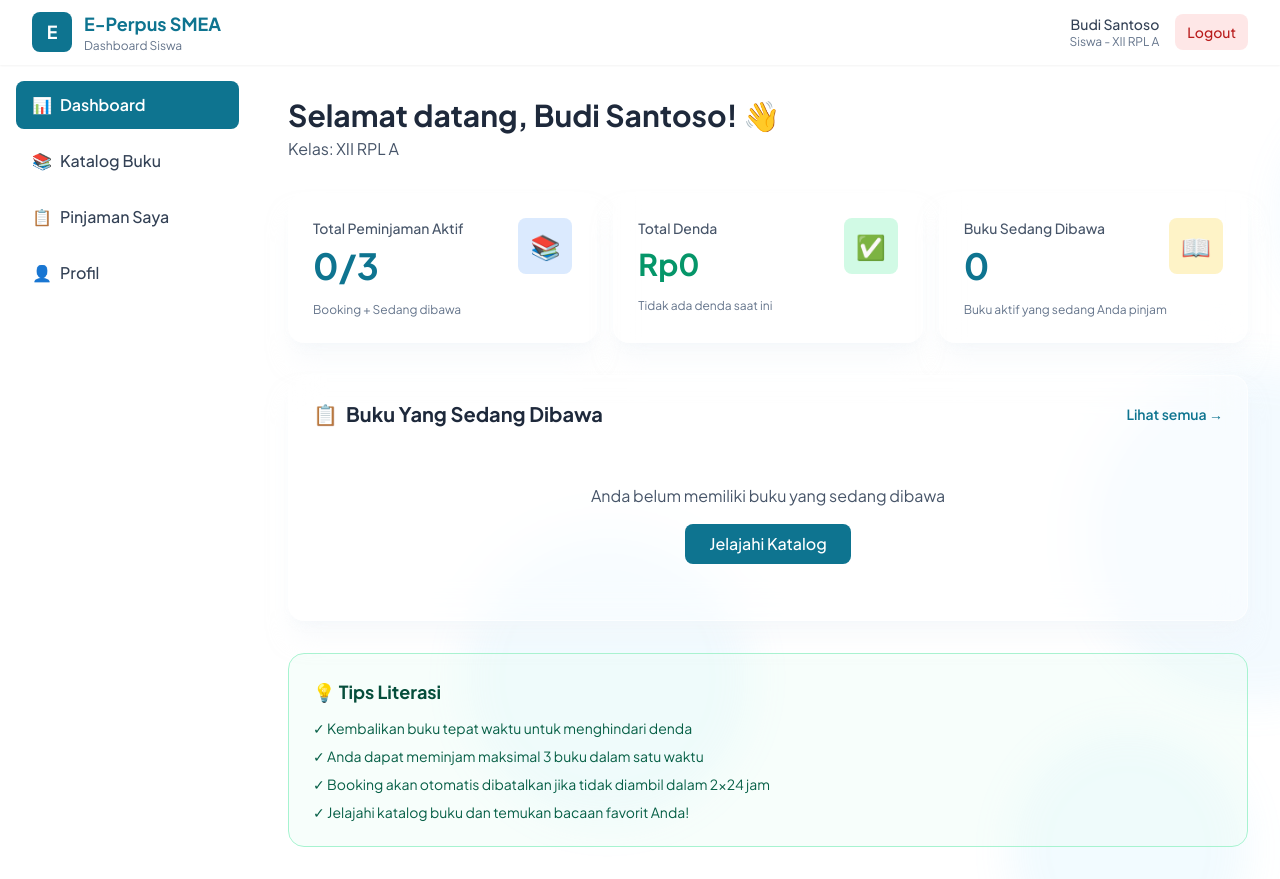
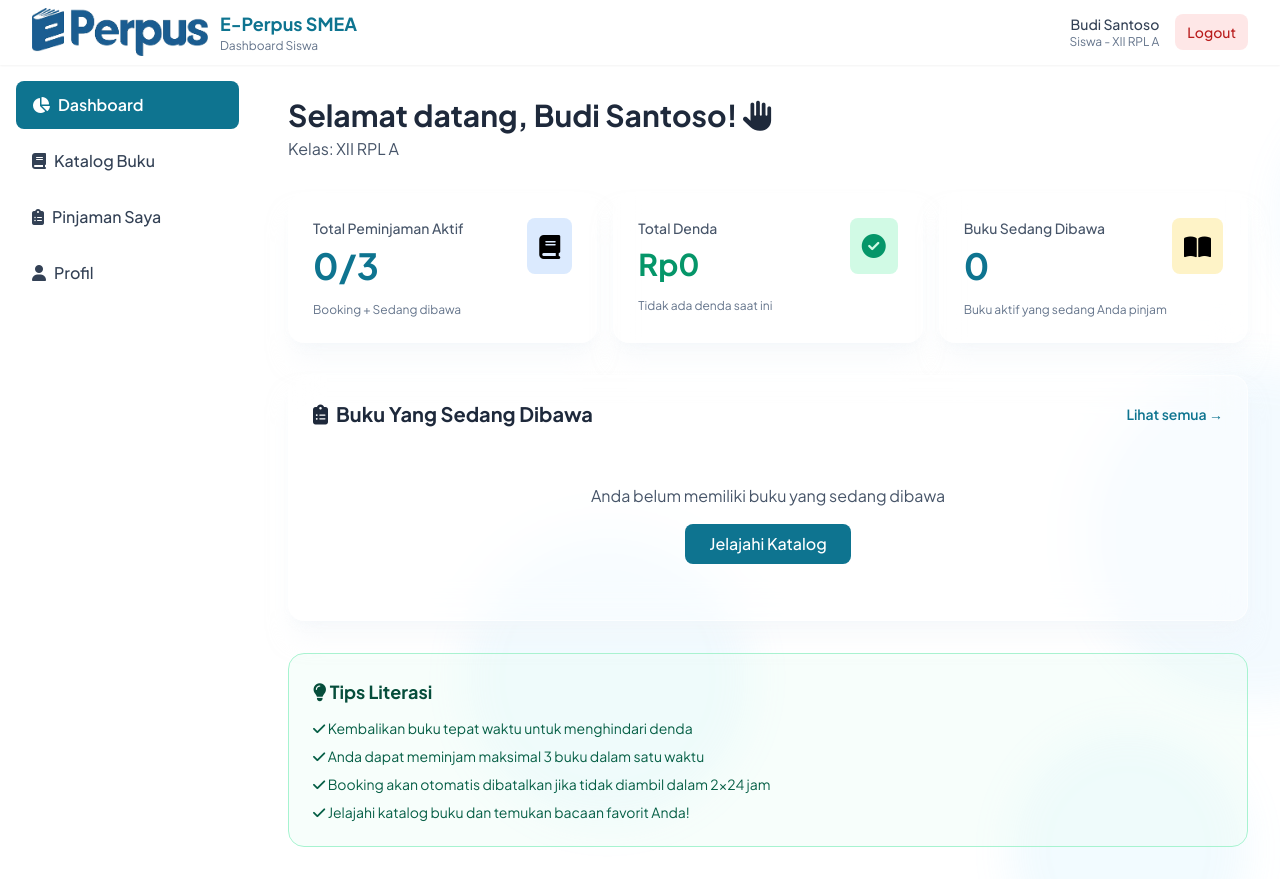
Before and after one commit to Nazwarrrr/Glassmorphism, a PHP site: page /glassmorphism/siswa/dashboard.php in a window 1280 px wide. Run offline with PHP 8.4, Linux system fonts and the light colour scheme; a user stored in the database is signed in; data comes from the database, SQL or seed files in the repository; tables that the repository leaves empty hold one stand-in row (values such as "Sample post"); some libraries are stand-ins or nearby versions.

Commit message:
update logo dan icon

```diff
--- a/config/session_handler.php
+++ b/config/session_handler.php
@@ -29,7 +29,7 @@ function check_session_timeout() {
     // Jika sudah melebihi timeout, destroy session
     if ($elapsed > SESSION_TIMEOUT) {
         session_destroy();
-        header("Location: /Perpustakaan/auth/login.php?timeout=1");
+        header("Location: /Glassmorphism/auth/login.php?timeout=1");
         exit();
     }
 
@@ -51,16 +51,16 @@ function is_logged_in() {
  */
 function check_role($required_role) {
     if (!is_logged_in()) {
-        header("Location: /Perpustakaan/auth/login.php");
+        header("Location: /Glassmorphism/auth/login.php");
         exit();
     }
 
     if ($_SESSION['role'] !== $required_role) {
         // Redirect ke dashboard sesuai role mereka
         if ($_SESSION['role'] === 'siswa') {
-            header("Location: /Perpustakaan/siswa/dashboard.php");
+            header("Location: /Glassmorphism/siswa/dashboard.php");
         } else {
-            header("Location: /Perpustakaan/admin/dashboard.php");
+            header("Location: /Glassmorphism/admin/dashboard.php");
         }
         exit();
     }
@@ -79,9 +79,9 @@ function redirect_by_role() {
     check_session_timeout();
 
     if ($_SESSION['role'] === 'siswa') {
-        header("Location: /Perpustakaan/siswa/dashboard.php");
+        header("Location: /Glassmorphism/siswa/dashboard.php");
     } else {
-        header("Location: /Perpustakaan/admin/dashboard.php");
+        header("Location: /Glassmorphism/admin/dashboard.php");
     }
     exit();
 }
@@ -91,7 +91,7 @@ function redirect_by_role() {
  */
 function do_logout() {
     session_destroy();
-    header("Location: /Perpustakaan/auth/login.php");
+    header("Location: /Glassmorphism/auth/login.php");
     exit();
 }
 ?>
--- a/helpers/layout.php
+++ b/helpers/layout.php
@@ -19,9 +19,7 @@ function render_navbar($page_title, $role = null) {
             <div class="flex justify-between items-center h-16">
                 <!-- Logo/Title -->
                 <div class="flex items-center gap-3">
-                    <div class="w-10 h-10 bg-[#0E7490] rounded-lg flex items-center justify-center text-white font-bold text-lg">
-                        E
-                    </div>
+                    <img src="/Glassmorphism/images/perpus-logo.png" alt="Perpus Logo" class="h-12 object-contain">
                     <div>
                         <h1 class="text-lg font-bold text-[#0E7490]">E-Perpus SMEA</h1>
                         <p class="text-xs text-slate-500"><?php echo htmlspecialchars($page_title); ?></p>
@@ -34,7 +32,7 @@ function render_navbar($page_title, $role = null) {
                         <p class="text-sm font-medium text-slate-700"><?php echo htmlspecialchars($_SESSION['nama_lengkap'] ?? ''); ?></p>
                         <p class="text-xs text-slate-500 capitalize"><?php echo htmlspecialchars($role); ?><?php echo ($role === 'siswa' && isset($_SESSION['kelas'])) ? ' - ' . htmlspecialchars($_SESSION['kelas']) : ''; ?></p>
                     </div>
-                    <a href="/Perpustakaan/auth/logout.php" class="bg-red-100/80 hover:bg-red-200 text-red-700 px-3 py-2 rounded-lg text-sm font-medium transition">
+                    <a href="/Glassmorphism/auth/logout.php" class="bg-red-100/80 hover:bg-red-200 text-red-700 px-3 py-2 rounded-lg text-sm font-medium transition">
                         Logout
                     </a>
                 </div>
@@ -50,10 +48,10 @@ function render_navbar($page_title, $role = null) {
  */
 function render_sidebar_siswa($active_menu) {
     $menus = [
-        'dashboard' => ['label' => 'Dashboard', 'url' => '/Perpustakaan/siswa/dashboard.php', 'icon' => '📊'],
-        'katalog' => ['label' => 'Katalog Buku', 'url' => '/Perpustakaan/siswa/katalog.php', 'icon' => '📚'],
-        'pinjaman' => ['label' => 'Pinjaman Saya', 'url' => '/Perpustakaan/siswa/pinjaman.php', 'icon' => '📋'],
-        'profil' => ['label' => 'Profil', 'url' => '/Perpustakaan/siswa/profil.php', 'icon' => '👤'],
+        'dashboard' => ['label' => 'Dashboard', 'url' => '/Glassmorphism/siswa/dashboard.php', 'icon' => '<i class="fas fa-chart-pie"></i>'],
+        'katalog' => ['label' => 'Katalog Buku', 'url' => '/Glassmorphism/siswa/katalog.php', 'icon' => '<i class="fas fa-book"></i>'],
+        'pinjaman' => ['label' => 'Pinjaman Saya', 'url' => '/Glassmorphism/siswa/pinjaman.php', 'icon' => '<i class="fas fa-clipboard-list"></i>'],
+        'profil' => ['label' => 'Profil', 'url' => '/Glassmorphism/siswa/profil.php', 'icon' => '<i class="fas fa-user"></i>'],
     ];
     ?>
     <aside class="w-full md:w-64 bg-white/40 backdrop-blur-lg border-r border-white/60 md:sticky md:top-16 md:h-[calc(100vh-64px)]">
@@ -81,10 +79,10 @@ function render_sidebar_siswa($active_menu) {
  */
 function render_sidebar_admin($active_menu) {
     $menus = [
-        'dashboard' => ['label' => 'Dashboard', 'url' => '/Perpustakaan/admin/dashboard.php', 'icon' => '📊'],
-        'sirkulasi' => ['label' => 'Meja Sirkulasi', 'url' => '/Perpustakaan/admin/sirkulasi.php', 'icon' => '🔄'],
-        'katalog' => ['label' => 'Katalog Buku', 'url' => '/Perpustakaan/admin/katalog.php', 'icon' => '📚'],
-        'profil' => ['label' => 'Profil', 'url' => '/Perpustakaan/admin/profil.php', 'icon' => '👤'],
+        'dashboard' => ['label' => 'Dashboard', 'url' => '/Glassmorphism/admin/dashboard.php', 'icon' => '<i class="fas fa-chart-pie"></i>'],
+        'sirkulasi' => ['label' => 'Meja Sirkulasi', 'url' => '/Glassmorphism/admin/sirkulasi.php', 'icon' => '<i class="fas fa-sync-alt"></i>'],
+        'katalog' => ['label' => 'Katalog Buku', 'url' => '/Glassmorphism/admin/katalog.php', 'icon' => '<i class="fas fa-book"></i>'],
+        'profil' => ['label' => 'Profil', 'url' => '/Glassmorphism/admin/profil.php', 'icon' => '<i class="fas fa-user"></i>'],
     ];
     ?>
     <aside class="w-full md:w-64 bg-white/40 backdrop-blur-lg border-r border-white/60 md:sticky md:top-16 md:h-[calc(100vh-64px)]">
@@ -119,7 +117,7 @@ function render_status_badge($status, $denda = 0, $tgl_kembali = null) {
     switch ($status) {
         case 'Menunggu Konfirmasi':
             $badge_class = 'bg-amber-100/80 text-amber-800 border border-amber-300';
-            $icon = '⏳';
+            $icon = '<i class="fas fa-hourglass-half"></i>';
             break;
         case 'Sedang Dipinjam':
             // Check if approaching due date
@@ -131,31 +129,31 @@ function render_status_badge($status, $denda = 0, $tgl_kembali = null) {
 
                 if ($hours_left < 24) {
                     $badge_class = 'bg-orange-100/80 text-orange-800 border border-orange-300';
-                    $icon = '⚠️';
+                    $icon = '<i class="fas fa-exclamation-triangle"></i>';
                 } else {
                     $badge_class = 'bg-emerald-100/80 text-emerald-800 border border-emerald-300';
-                    $icon = '✅';
+                    $icon = '<i class="fas fa-check-circle"></i>';
                 }
             } else {
                 $badge_class = 'bg-emerald-100/80 text-emerald-800 border border-emerald-300';
-                $icon = '✅';
+                $icon = '<i class="fas fa-check-circle"></i>';
             }
             break;
         case 'Terlambat':
             $badge_class = 'bg-red-100/80 text-red-800 border border-red-300';
-            $icon = '❌';
+            $icon = '<i class="fas fa-times-circle"></i>';
             break;
         case 'Selesai':
             $badge_class = 'bg-blue-100/80 text-blue-800 border border-blue-300';
-            $icon = '✓';
+            $icon = '<i class="fas fa-check"></i>';
             break;
         case 'Ditolak':
             $badge_class = 'bg-slate-100/80 text-slate-800 border border-slate-300';
-            $icon = '✕';
+            $icon = '<i class="fas fa-times"></i>';
             break;
         default:
             $badge_class = 'bg-slate-100/80 text-slate-800 border border-slate-300';
-            $icon = '•';
+            $icon = '<i class="fas fa-circle"></i>';
     }
 
     echo '<span class="inline-flex items-center gap-1 px-3 py-1 rounded-full text-sm font-medium ' . $badge_class . '">';
--- a/siswa/dashboard.php
+++ b/siswa/dashboard.php
@@ -56,6 +56,7 @@ $active_books = fetch_all(
     <meta name="viewport" content="width=device-width, initial-scale=1.0">
     <title>Dashboard - E-Perpus SMEA</title>
     <link href="https://fonts.googleapis.com/css2?family=Plus+Jakarta+Sans:wght@400;500;600;700&display=swap" rel="stylesheet">
+    <link rel="stylesheet" href="https://cdnjs.cloudflare.com/ajax/libs/font-awesome/6.4.0/css/all.min.css">
     <script src="https://cdn.tailwindcss.com"></script>
     <script src="https://cdn.jsdelivr.net/npm/sweetalert2@11"></script>
     <style>
@@ -97,7 +98,7 @@ $active_books = fetch_all(
         <main class="flex-1 p-4 sm:p-6 lg:p-8 overflow-y-auto">
             <!-- Welcome section -->
             <div class="mb-8">
-                <h2 class="text-3xl font-bold text-slate-800">Selamat datang, <?php echo htmlspecialchars($_SESSION['nama_lengkap']); ?>! 👋</h2>
+                <h2 class="text-3xl font-bold text-slate-800">Selamat datang, <?php echo htmlspecialchars($_SESSION['nama_lengkap']); ?>! <i class="fas fa-hand-paper"></i></h2>
                 <p class="text-slate-600 mt-1">Kelas: <?php echo htmlspecialchars($_SESSION['kelas'] ?? '-'); ?></p>
             </div>
 
@@ -111,7 +112,7 @@ $active_books = fetch_all(
                             <p class="text-4xl font-bold text-[#0E7490] mt-2"><?php echo $total_active_loans; ?>/<?php echo MAX_PEMINJAMAN_AKTIF; ?></p>
                         </div>
                         <div class="bg-blue-100 p-3 rounded-lg">
-                            <span class="text-2xl">📚</span>
+                            <span class="text-2xl"><i class="fas fa-book"></i></span>
                         </div>
                     </div>
                     <p class="text-xs text-slate-500 mt-4">Booking + Sedang dibawa</p>
@@ -127,7 +128,11 @@ $active_books = fetch_all(
                             </p>
                         </div>
                         <div class="<?php echo ($total_fine > 0) ? 'bg-red-100' : 'bg-emerald-100'; ?> p-3 rounded-lg">
-                            <span class="text-2xl"><?php echo ($total_fine > 0) ? '⚠️' : '✅'; ?></span>
+                            <?php if ($total_fine > 0): ?>
+                                <i class="fas fa-exclamation-triangle text-2xl text-red-600"></i>
+                            <?php else: ?>
+                                <i class="fas fa-check-circle text-2xl text-emerald-600"></i>
+                            <?php endif; ?>
                         </div>
                     </div>
                     <p class="text-xs text-slate-500 mt-4">
@@ -143,7 +148,7 @@ $active_books = fetch_all(
                             <p class="text-4xl font-bold text-[#0E7490] mt-2"><?php echo count($active_books); ?></p>
                         </div>
                         <div class="bg-amber-100 p-3 rounded-lg">
-                            <span class="text-2xl">📖</span>
+                            <span class="text-2xl"><i class="fas fa-book-open"></i></span>
                         </div>
                     </div>
                     <p class="text-xs text-slate-500 mt-4">Buku aktif yang sedang Anda pinjam</p>
@@ -154,9 +159,9 @@ $active_books = fetch_all(
             <div class="bg-white/40 backdrop-blur-lg border border-white/60 rounded-2xl p-6 shadow-xl shadow-slate-100/50">
                 <div class="flex items-center justify-between mb-6">
                     <h3 class="text-xl font-bold text-slate-800 flex items-center gap-2">
-                        <span>📋</span> Buku Yang Sedang Dibawa
+                        <span><i class="fas fa-clipboard-list"></i></span> Buku Yang Sedang Dibawa
                     </h3>
-                    <a href="/Perpustakaan/siswa/pinjaman.php" class="text-[#0E7490] hover:text-[#155E75] text-sm font-semibold">
+                    <a href="/Glassmorphism/siswa/pinjaman.php" class="text-[#0E7490] hover:text-[#155E75] text-sm font-semibold">
                         Lihat semua →
                     </a>
                 </div>
@@ -164,7 +169,7 @@ $active_books = fetch_all(
                 <?php if (empty($active_books)): ?>
                     <div class="text-center py-8">
                         <p class="text-slate-600 mb-4">Anda belum memiliki buku yang sedang dibawa</p>
-                        <a href="/Perpustakaan/siswa/katalog.php" class="inline-block bg-[#0E7490] hover:bg-[#155E75] text-white px-6 py-2 rounded-lg font-medium transition">
+                        <a href="/Glassmorphism/siswa/katalog.php" class="inline-block bg-[#0E7490] hover:bg-[#155E75] text-white px-6 py-2 rounded-lg font-medium transition">
                             Jelajahi Katalog
                         </a>
                     </div>
@@ -202,12 +207,12 @@ $active_books = fetch_all(
 
             <!-- Tips section -->
             <div class="mt-8 bg-emerald-50/40 border border-emerald-200 rounded-2xl p-6">
-                <h3 class="text-lg font-bold text-emerald-900 mb-3">💡 Tips Literasi</h3>
+                <h3 class="text-lg font-bold text-emerald-900 mb-3"><i class="fas fa-lightbulb"></i> Tips Literasi</h3>
                 <ul class="space-y-2 text-emerald-800 text-sm">
-                    <li>✓ Kembalikan buku tepat waktu untuk menghindari denda</li>
-                    <li>✓ Anda dapat meminjam maksimal 3 buku dalam satu waktu</li>
-                    <li>✓ Booking akan otomatis dibatalkan jika tidak diambil dalam 2x24 jam</li>
-                    <li>✓ Jelajahi katalog buku dan temukan bacaan favorit Anda!</li>
+                    <li><i class="fas fa-check"></i> Kembalikan buku tepat waktu untuk menghindari denda</li>
+                    <li><i class="fas fa-check"></i> Anda dapat meminjam maksimal 3 buku dalam satu waktu</li>
+                    <li><i class="fas fa-check"></i> Booking akan otomatis dibatalkan jika tidak diambil dalam 2x24 jam</li>
+                    <li><i class="fas fa-check"></i> Jelajahi katalog buku dan temukan bacaan favorit Anda!</li>
                 </ul>
             </div>
         </main>
```
Also changed, not shown: admin/dashboard.php (+14 -13 lines), admin/katalog.php (+7 -8 lines), admin/profil.php (+13 -14 lines), admin/sirkulasi.php (+9 -8 lines), auth/login.php (+10 -5 lines), index.php (+7 -1 lines), install.php (+17 -16 lines), siswa/katalog.php (+8 -9 lines), siswa/pinjaman.php (+12 -11 lines), siswa/profil.php (+10 -9 lines), .htaccess (added), images/perpus-logo.png (added).
